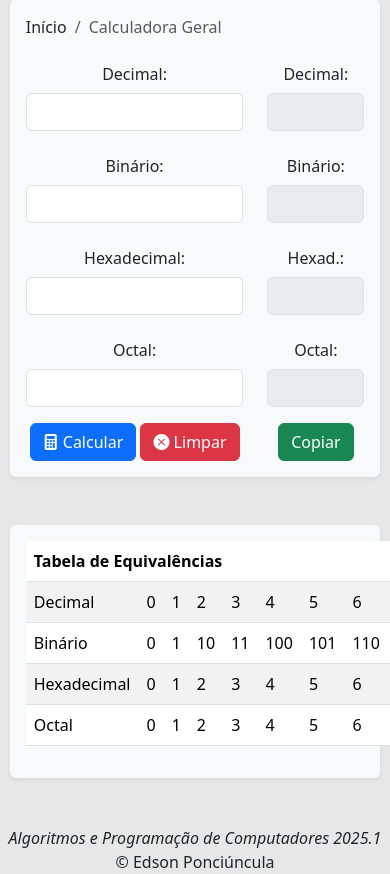
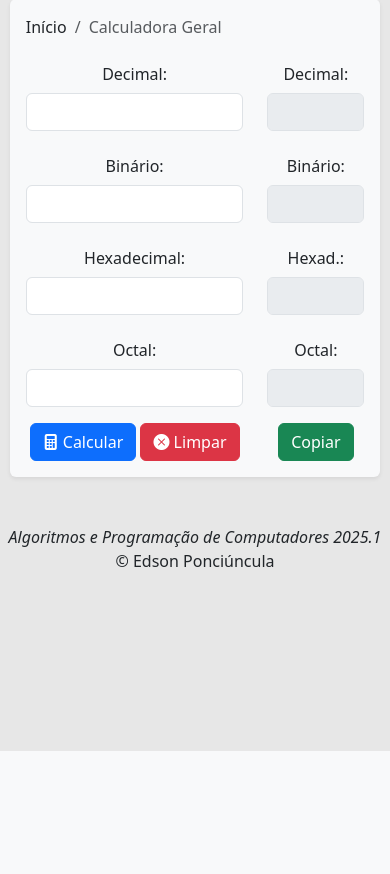
Before and after one commit to EdsonBPBR/Calculadora-Conversao-de-Bases-Numericas-INTERFACE, a Django app: page /app_calculadora/inicio/ in a window 390 px wide; the page is wider, and only the part inside the window is pictured. Shown: the part 93-967 px from the top of that part. After the commit the page ends 844 px from the top of that part, so only its background shows below. Run offline with Django 5.2, Linux system fonts and the light colour scheme; some libraries are stand-ins or nearby versions.

Commit message:
Inserção da tablea de equivalências

```diff
--- a/proj_calculadora/app_calculadora/static/css/style_inicio.css
+++ b/proj_calculadora/app_calculadora/static/css/style_inicio.css
@@ -43,3 +43,9 @@
 .fade-out {
   animation: fadeOut 0.5s ease forwards;
 }
+
+@media screen and (max-width: 900px) {
+  #tabela_referencias{
+    display: none;
+  }
+}
--- a/proj_calculadora/app_calculadora/templates/inicio.html
+++ b/proj_calculadora/app_calculadora/templates/inicio.html
@@ -118,7 +118,7 @@
 </div>
 
 <!-- tabela de equivalencia -->
-<section class="shadow-sm p-3 mb-5 bg-body-tertiary rounded">
+<section id="tabela_referencias" class="shadow-sm p-3 mb-5 bg-body-tertiary rounded">
     <table class="table table-striped">
         <thead>
             <tr>
```
